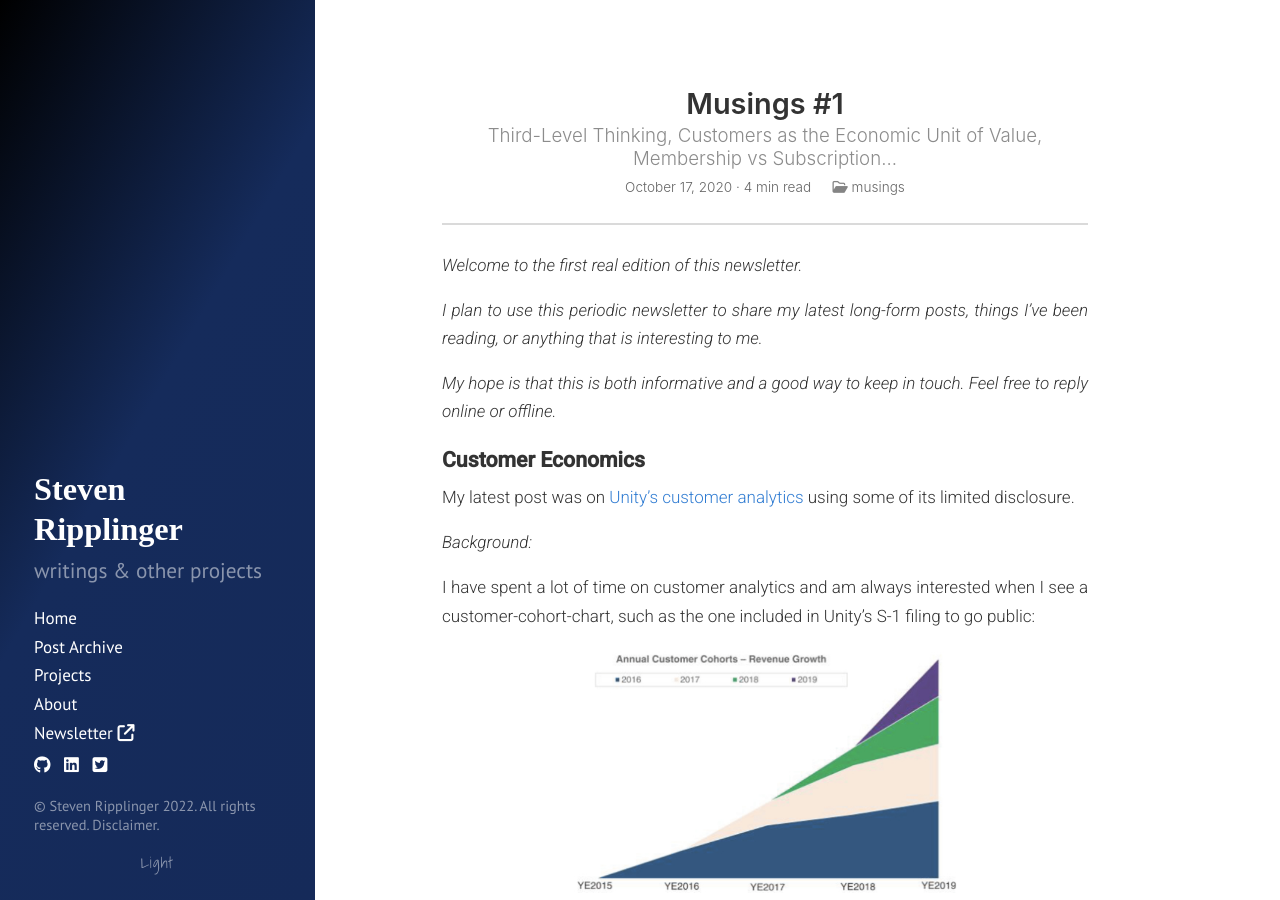
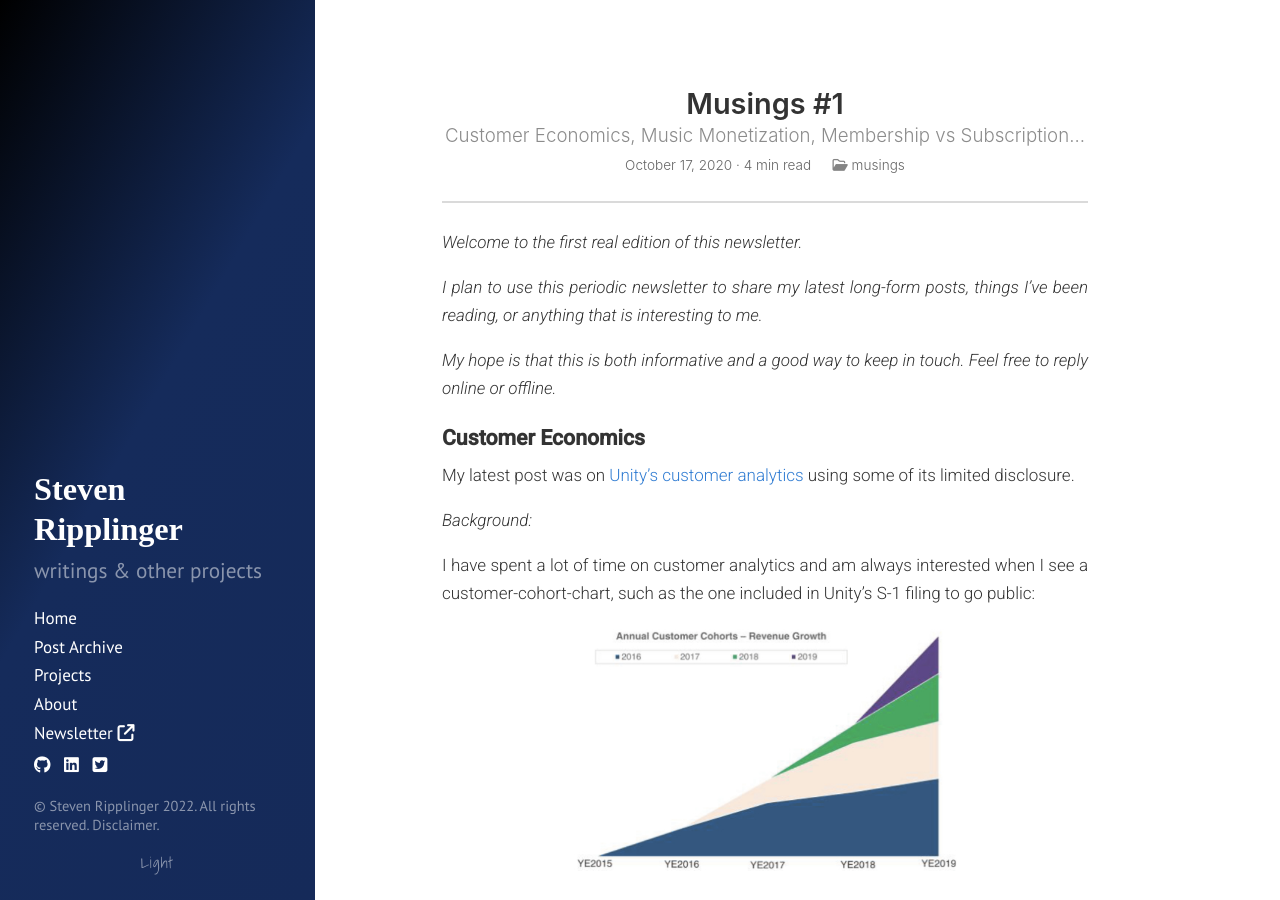
Before and after one commit to sripplin/website, a Jekyll site: the page built from _posts/2020-10-17-musings-1.md, in a window 1280 px wide and 900 px high. Built offline with Jekyll 4.4.1, drawn with Linux system fonts in a browser that asks for light colours; nearby versions of some CDN libraries.

Commit message:
musings 1 - subtitle fix

```diff
--- a/_posts/2020-10-17-musings-1.md
+++ b/_posts/2020-10-17-musings-1.md
@@ -1,7 +1,7 @@
 ---
 layout: post
 title: "Musings #1"
-subtitle: Third-Level Thinking, Customers as the Economic Unit of Value, Membership vs Subscription...
+subtitle: Customer Economics, Music Monetization, Membership vs Subscription...
 category: musings
 image_featured: customer_names.png
 image_root: 1/
```
